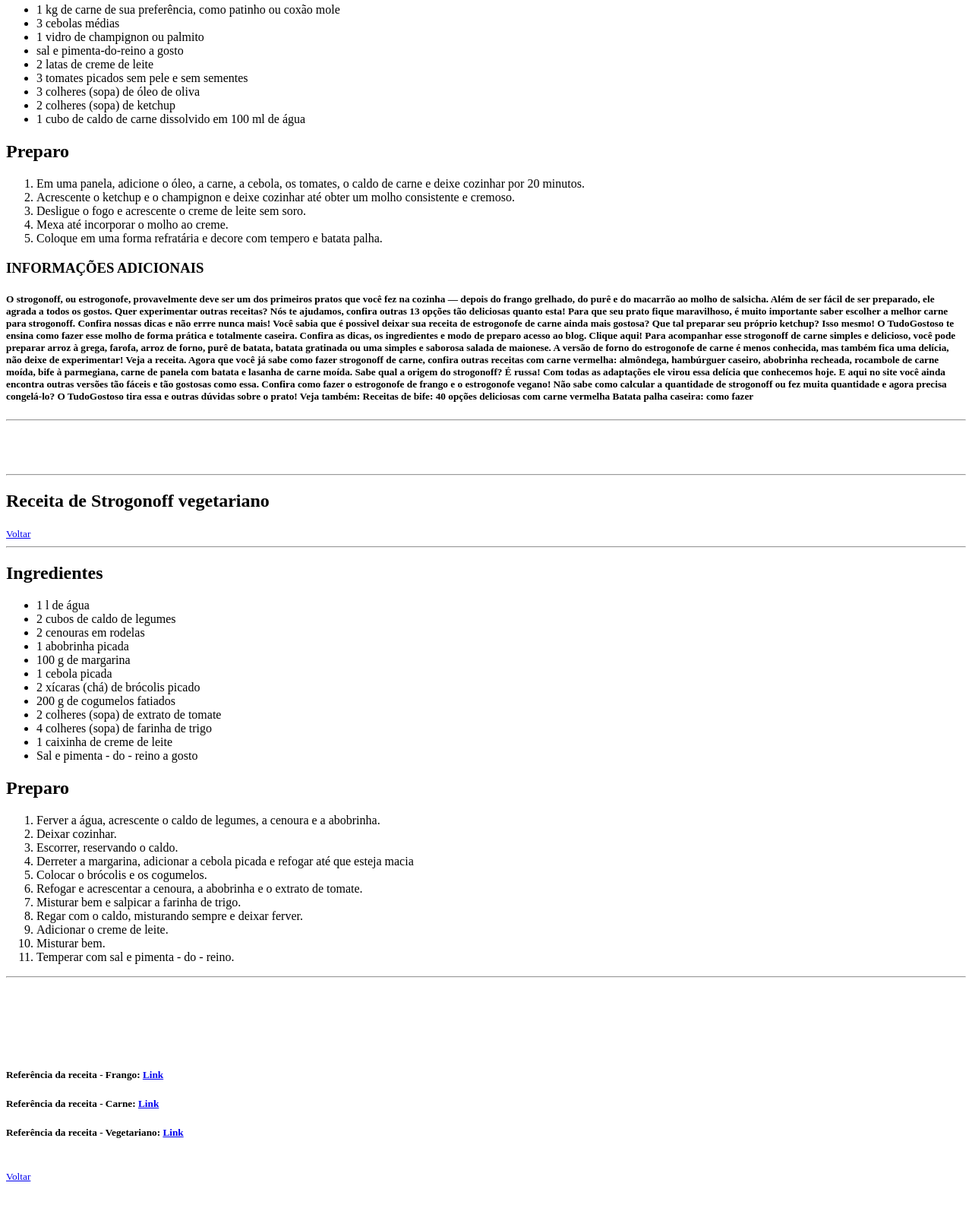
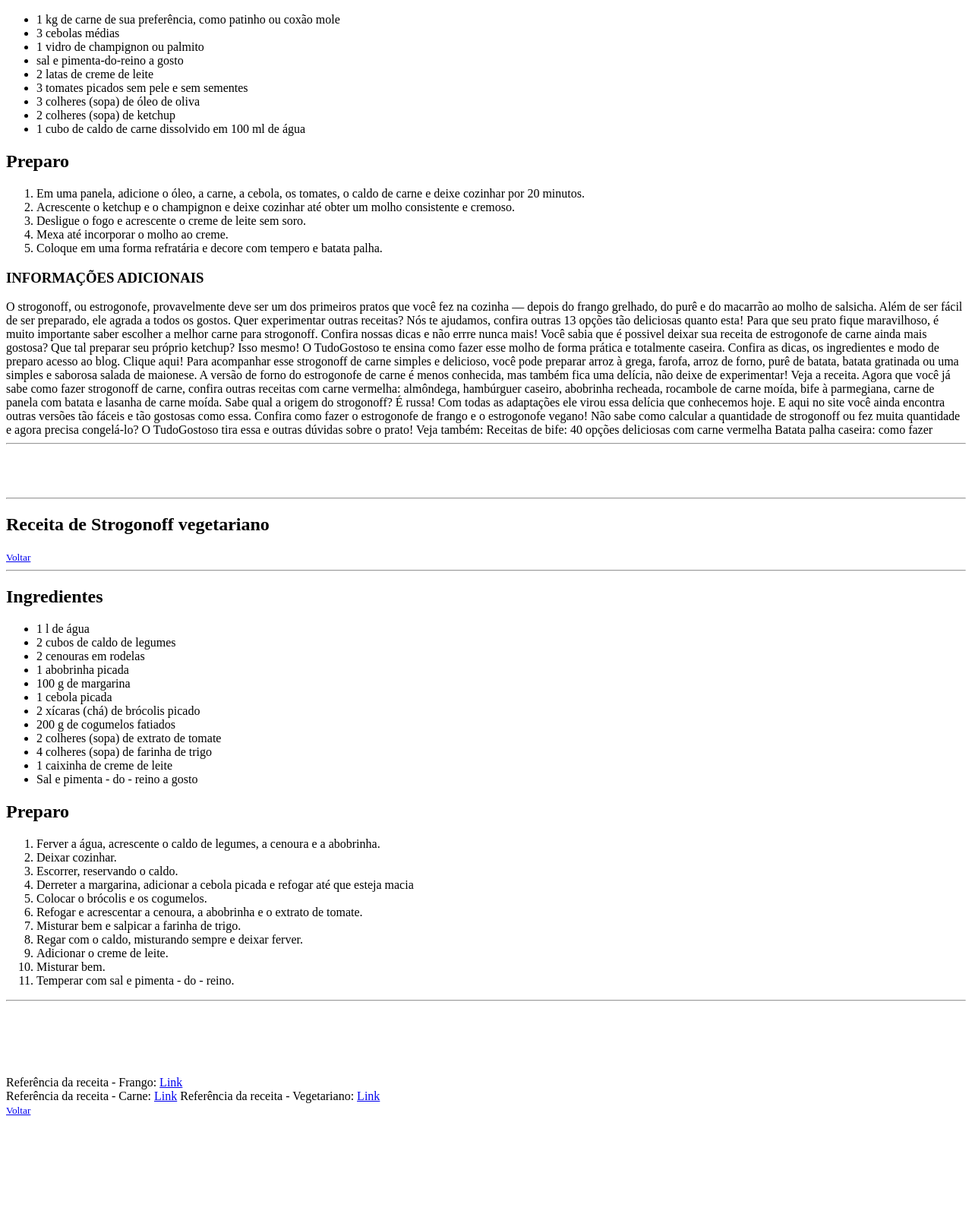
Before and after one commit to GabriellHorst/Desafio_html, a plain HTML site: page index.html in a window 1280 px wide. Shown: the part 1158-2752 px from the top of the page at 76% size. Drawn offline with Linux system fonts and the light colour scheme.

Commit message:
melhorado infromações adicionais

```diff
--- a/index.html
+++ b/index.html
@@ -44,7 +44,7 @@
       </ol>
       <h3>INFORMAÇÕES ADICIONAIS</h3>
       <h4>Strogonoff: um prato russo que conquistou o Brasil</h4>
-      <h5>O strogonoff, apesar de ser uma receita muito famosa entre os brasileiros, nasceu na Rússia e era um prato servido para nobreza russa. No Brasil, se popularizou nos anos 1970 e era uma comida especial, servida em festas. Não demorou muito, o strogonoff chegou nos pratos de todos os brasileiros e hoje faz parte do nosso dia a dia.
+        O strogonoff, apesar de ser uma receita muito famosa entre os brasileiros, nasceu na Rússia e era um prato servido para nobreza russa. No Brasil, se popularizou nos anos 1970 e era uma comida especial, servida em festas. Não demorou muito, o strogonoff chegou nos pratos de todos os brasileiros e hoje faz parte do nosso dia a dia.
 
 
 
@@ -54,7 +54,7 @@
 
         O strogonoff é uma receita prática para servir para muitas pessoas justamente por ser fácil de fazer. Quer fazer strogonoff para 50 pessoas, por exemplo? Multiplique a quantidade dos ingredientes nessa receita por 5, assim você mantém a proporção e alimenta todo mundo!
 
-         </h5>
+
   <hr>
   <br>
   <br>
@@ -86,7 +86,7 @@
         <li>Coloque em uma forma refratária e decore com tempero e batata palha.</li>
       </ol>
       <h3>INFORMAÇÕES ADICIONAIS</h3>
-      <h5>O strogonoff, ou estrogonofe, provavelmente deve ser um dos primeiros pratos que você fez na cozinha — depois do frango grelhado, do purê e do macarrão ao molho de salsicha. Além de ser fácil de ser preparado, ele agrada a todos os gostos. Quer experimentar outras receitas? Nós te ajudamos, confira outras 13 opções tão deliciosas quanto esta!
+        O strogonoff, ou estrogonofe, provavelmente deve ser um dos primeiros pratos que você fez na cozinha — depois do frango grelhado, do purê e do macarrão ao molho de salsicha. Além de ser fácil de ser preparado, ele agrada a todos os gostos. Quer experimentar outras receitas? Nós te ajudamos, confira outras 13 opções tão deliciosas quanto esta!
 
         Para que seu prato fique maravilhoso, é muito importante saber escolher a melhor carne para strogonoff. Confira nossas dicas e não errre nunca mais!
 
@@ -108,7 +108,7 @@
 
         Batata palha caseira: como fazer
 
-      </h5>
+
   <hr>
   <br>
   <br>
@@ -153,9 +153,9 @@
   <br>
   <br>
   <br>
-<h5 id="ref">Referência da receita - Frango: <a target="new" href="http://www.tudogostoso.com.br/receita/2462-strogonoff-de-frango.html">Link</a></h5>
-<h5>Referência da receita - Carne: <a target="new" href="https://www.tudogostoso.com.br/receita/1408-strogonoff-de-carne.html">Link</a></h5>
-<h5>Referência da receita - Vegetariano: <a target="new" href="https://www.tudogostoso.com.br/receita/27287-estrogonofe-vegetariano.html">Link</a></h5>
+<div id="ref">Referência da receita - Frango: <a target="new" href="http://www.tudogostoso.com.br/receita/2462-strogonoff-de-frango.html">Link</a></div>
+Referência da receita - Carne: <a target="new" href="https://www.tudogostoso.com.br/receita/1408-strogonoff-de-carne.html">Link</a>
+Referência da receita - Vegetariano: <a target="new" href="https://www.tudogostoso.com.br/receita/27287-estrogonofe-vegetariano.html">Link</a>
   <br>
   <a href="#voltar"><small>Voltar</small></a>
   <br>
@@ -212,7 +212,7 @@
   <br>
   <br>
   <h1 id="opiniao">Oque achei do curso!</h1>
-  <h6>Fazia quase 10 anos que não fazia um html, estou voltando com força, a aula foi de fácil compreenção, pra quem está começando vai se dar bem com as aulas da plataforma! </h6>
+  Fazia quase 10 anos que não fazia um html, estou voltando com força, a aula foi de fácil compreenção, pra quem está começando vai se dar bem com as aulas da plataforma!
   <a href="#voltar"><small>Voltar</small></a>
 </body>
 </html>
```
